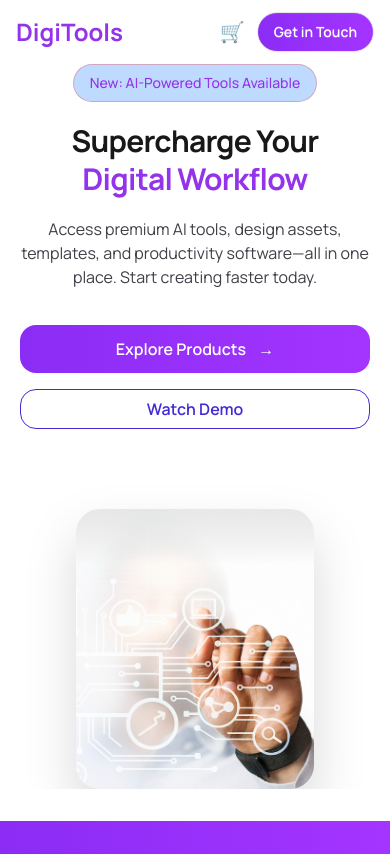
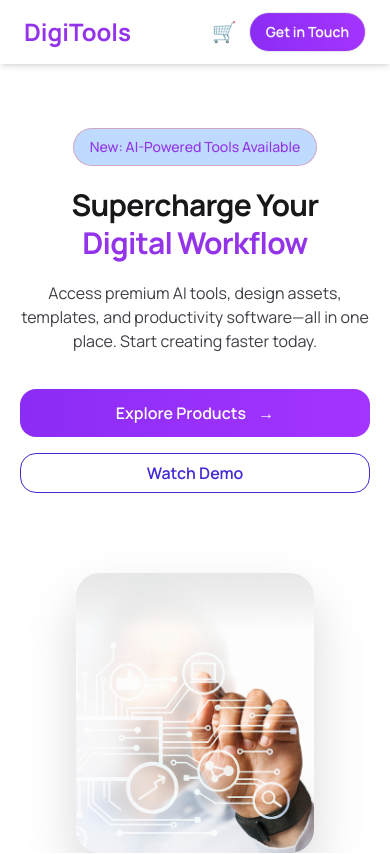
Before and after one commit to srjoy1971/Assignment-6, a React (Vite) app: page / in a window 390 px wide. Shown: the top 854 px of the page. Built offline with nearby package versions, Linux system fonts and the light colour scheme.

Commit message:
add responsive banner

```diff
--- a/src/Component/Banner.jsx
+++ b/src/Component/Banner.jsx
@@ -2,8 +2,8 @@ import BannerImage from "../assets/banner.png";
 
 const Banner = () => {
     return (
-        <div className="relative min-h-[600px] flex items-center overflow-hidden px-5 lg:px-0 mb-8 sm:mb-8">
-            <div className="max-w-7xl mx-auto grid grid-cols-1 lg:grid-cols-2 gap-10 items-center relative z-10">
+        <div className="pt-16 relative min-h-[600px] flex items-center overflow-hidden px-5 lg:px-0 mb-8 sm:mb-8">
+            <div className="pt-16 max-w-7xl mx-auto grid grid-cols-1 lg:grid-cols-2 gap-10 items-center relative z-10">
 
                 <div className="space-y-5 text-center lg:text-left">
 
--- a/src/Component/Navber.jsx
+++ b/src/Component/Navber.jsx
@@ -1,12 +1,12 @@
+
 import React from "react";
+
 const NavBar = ({ carts }) => {
   return (
-    <div className="navbar px-4">
-
+    <div className="fixed top-0 left-0 w-full z-50 bg-white shadow-md px-4">
+      <div className="navbar">
 
         <div className="navbar-start">
-
-
           <div className="dropdown">
             <ul
               tabIndex={0}
@@ -19,12 +19,9 @@ const NavBar = ({ carts }) => {
               <li><a>FAQ</a></li>
             </ul>
           </div>
-
-
           <h1 className="text-2xl md:text-3xl font-bold text-[#9333ea] cursor-pointer">
             DigiTools
           </h1>
-
         </div>
 
         <div className="navbar-center hidden lg:flex">
@@ -38,13 +35,8 @@ const NavBar = ({ carts }) => {
         </div>
 
         <div className="navbar-end gap-3 md:gap-5">
-
-
           <div className="relative">
-          <button className="text-xl">
-            🛒
-          </button>
-
+            <button className="text-xl">🛒</button>
             {carts.length > 0 && (
               <span className="absolute -top-2 -right-3 bg-red-500 text-white text-xs px-2 py-[2px] rounded-full">
                 {carts.length}
@@ -54,13 +46,12 @@ const NavBar = ({ carts }) => {
 
           <p className="hidden sm:block cursor-pointer">Login</p>
 
-
           <a className="btn bg-gradient-to-r from-[#8b2cf5] to-[#a434ff] rounded-full text-white text-sm md:text-base px-4 md:px-6">
             Get in Touch
           </a>
+        </div>
 
       </div>
-
     </div>
   );
 };
```
Also changed, not shown: src/Component/Footer.jsx (+3 -8 lines), src/Component/GetStared.jsx (+4 -4 lines). Lines whose indentation alone changed are shown as unchanged.
